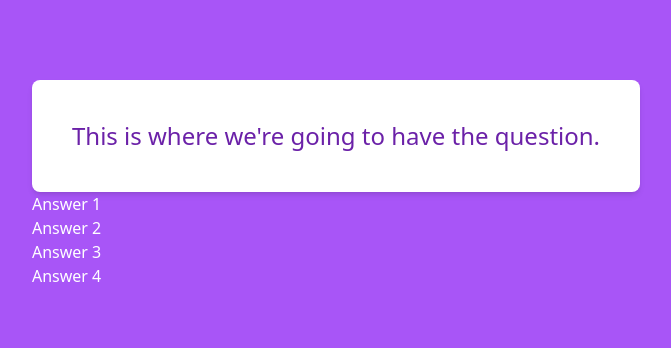
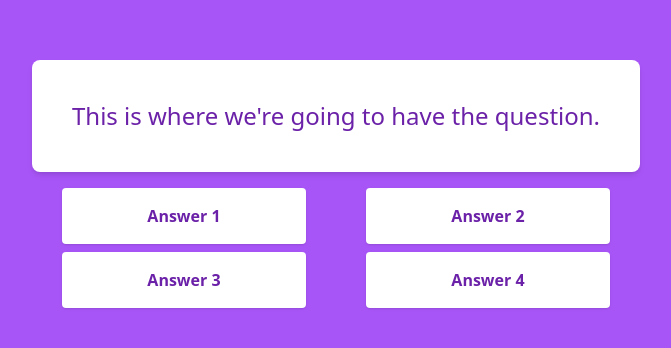
Before and after one commit to nshosain/trivia-quiz-app, a React (Create React App) app: page / in a window 1280 px wide. Shown: the part 216-564 px from the top of the page, without its empty margins (304-975 px from the left). Built offline with nearby package versions, Linux system fonts and the light colour scheme.

Commit message:
Update UI

```diff
--- a/public/index.html
+++ b/public/index.html
@@ -27,9 +27,7 @@
     <script src="https://cdn.tailwindcss.com"></script>
     <title>Trivia Quiz App</title>
   </head>
-  <body
-    class="bg-purple-500 text-white flex justify-center items-center h-screen"
-  >
+  <body class="bg-purple-500 flex justify-center items-center h-screen">
     <noscript>You need to enable JavaScript to run this app.</noscript>
     <div id="root"></div>
     <!--
--- a/src/App.js
+++ b/src/App.js
@@ -11,11 +11,19 @@ function App() {
           This is where we're going to have the question.
         </h2>
       </div>
-      <div>
-        <div>Answer 1</div>
-        <div>Answer 2</div>
-        <div>Answer 3</div>
-        <div>Answer 4</div>
+      <div className="flex flex-wrap mt-4 justify-around">
+        <button className="bg-white w-2/5 p-4 text-purple-800 font-semibold rounded shadow mb-2">
+          Answer 1
+        </button>
+        <button className="bg-white w-2/5 p-4 text-purple-800 font-semibold rounded shadow mb-2">
+          Answer 2
+        </button>
+        <button className="bg-white w-2/5 p-4 text-purple-800 font-semibold rounded shadow">
+          Answer 3
+        </button>
+        <button className="bg-white w-2/5 p-4 text-purple-800 font-semibold rounded shadow">
+          Answer 4
+        </button>
       </div>
     </div>
   );
```
